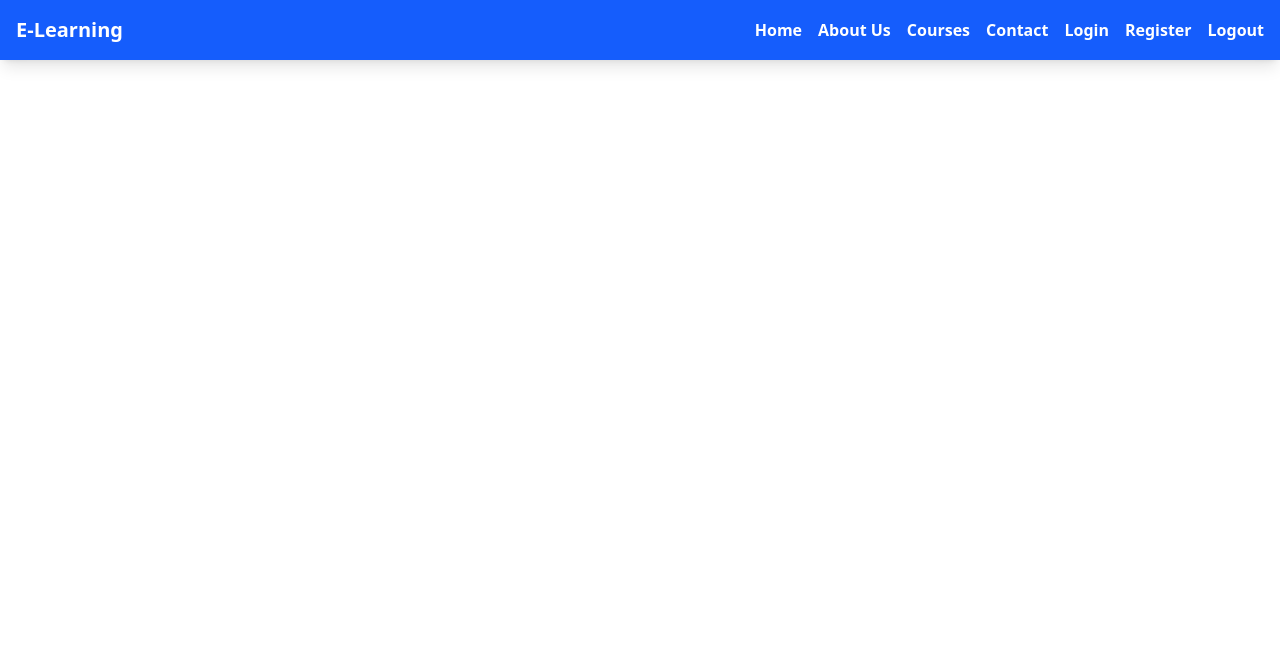
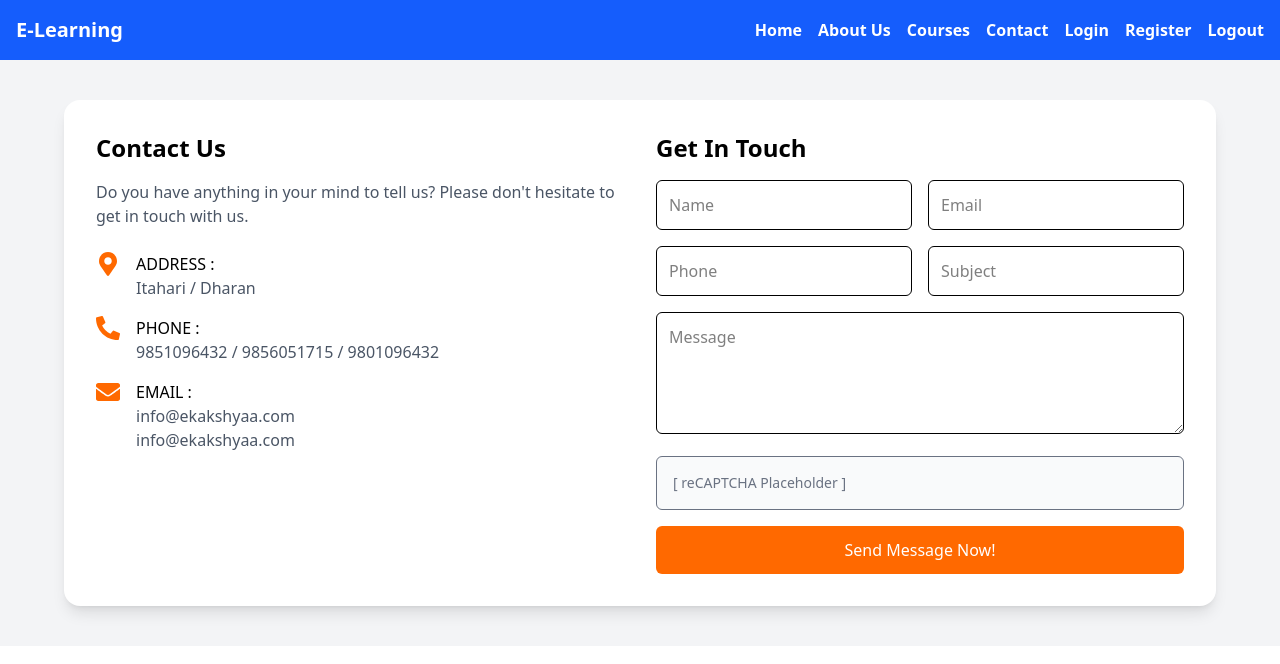
Before and after one commit to simalimbu/Basic_React, a React (Vite) app: page /contactus in a window 1280 px wide. Shown: the top 664 px of the page. Built offline with nearby package versions, Linux system fonts and the light colour scheme.

Commit message:
seventh commit

```diff
--- a/src/App.jsx
+++ b/src/App.jsx
@@ -16,6 +16,7 @@ import SinglePage from "./pages/Courses/SinglePage";
 import SendMessage from "./pages/Courses/SendMessage";
 import AboutUs from "./pages/AboutUs";
 import Footer from "./pages/Footer";
+import ContactUs from "./pages/ContactUs";
 
 
 CoursesPage
@@ -39,6 +40,7 @@ const App = () => {
         <Route path="/send-message" element={<SendMessage/>} />
         <Route path="/about" element={<AboutUs/>} />
         <Route path="/footer" element={<Footer/>} />
+        <Route path="/contactus" element={<ContactUs/>} />
       </Routes>
     </BrowserRouter>
   );
--- /dev/null
+++ b/src/pages/ContactUs.jsx
@@ -0,0 +1,94 @@
+import React from "react";
+import { FaMapMarkerAlt, FaPhoneAlt, FaEnvelope } from "react-icons/fa";
+
+const ContactUs = () => {
+  return (
+    <div className="bg-gray-100 py-10 px-6">
+      <div className="max-w-6xl mx-auto grid grid-cols-1 md:grid-cols-2 gap-8 bg-white p-8 rounded-2xl shadow-lg">
+        {/* Left Side - Contact Info */}
+        <div>
+          <h2 className="text-2xl font-semibold mb-4">Contact Us</h2>
+          <p className="text-gray-600 mb-6">
+            Do you have anything in your mind to tell us? Please don't hesitate
+            to get in touch with us.
+          </p>
+
+          <div className="flex items-start mb-4">
+            <FaMapMarkerAlt className="text-orange-500 text-2xl mr-4" />
+            <div>
+              <h3 className="font-medium">ADDRESS :</h3>
+              <p className="text-gray-600">
+                Itahari / Dharan
+              </p>
+            </div>
+          </div>
+
+          <div className="flex items-start mb-4">
+            <FaPhoneAlt className="text-orange-500 text-2xl mr-4" />
+            <div>
+              <h3 className="font-medium">PHONE :</h3>
+              <p className="text-gray-600">9851096432 / 9856051715 / 9801096432</p>
+            </div>
+          </div>
+
+          <div className="flex items-start">
+            <FaEnvelope className="text-orange-500 text-2xl mr-4" />
+            <div>
+              <h3 className="font-medium">EMAIL :</h3>
+              <p className="text-gray-600">info@ekakshyaa.com</p>
+              <p className="text-gray-600">info@ekakshyaa.com</p>
+            </div>
+          </div>
+        </div>
+
+        {/* Right Side - Contact Form */}
+        <div>
+          <h2 className="text-2xl font-semibold mb-4">Get In Touch</h2>
+          <form className="space-y-4">
+            <div className="grid grid-cols-1 md:grid-cols-2 gap-4">
+              <input
+                type="text"
+                placeholder="Name"
+                className="w-full p-3 border rounded-md focus:outline-none focus:ring-2 focus:ring-orange-400"
+              />
+              <input
+                type="email"
+                placeholder="Email"
+                className="w-full p-3 border rounded-md focus:outline-none focus:ring-2 focus:ring-orange-400"
+              />
+              <input
+                type="text"
+                placeholder="Phone"
+                className="w-full p-3 border rounded-md focus:outline-none focus:ring-2 focus:ring-orange-400"
+              />
+              <input
+                type="text"
+                placeholder="Subject"
+                className="w-full p-3 border rounded-md focus:outline-none focus:ring-2 focus:ring-orange-400"
+              />
+            </div>
+            <textarea
+              placeholder="Message"
+              rows="4"
+              className="w-full p-3 border rounded-md focus:outline-none focus:ring-2 focus:ring-orange-400"
+            ></textarea>
+
+            {/* reCAPTCHA Placeholder */}
+            <div className="p-4 border rounded-md bg-gray-50 text-gray-500 text-sm">
+              [ reCAPTCHA Placeholder ]
+            </div>
+
+            <button
+              type="submit"
+              className="w-full bg-orange-500 text-white py-3 rounded-md hover:bg-orange-600 transition duration-200"
+            >
+              Send Message Now!
+            </button>
+          </form>
+        </div>
+      </div>
+    </div>
+  );
+};
+
+export default ContactUs;
```
